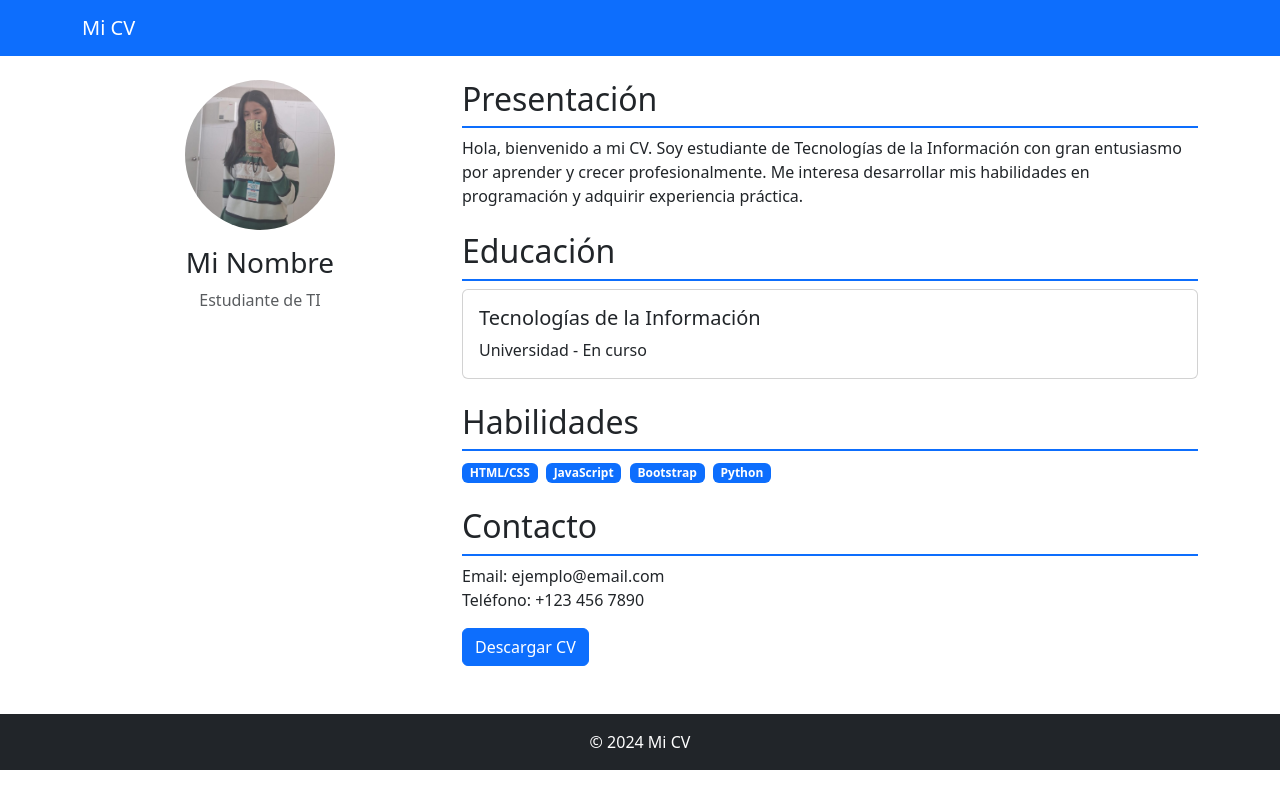
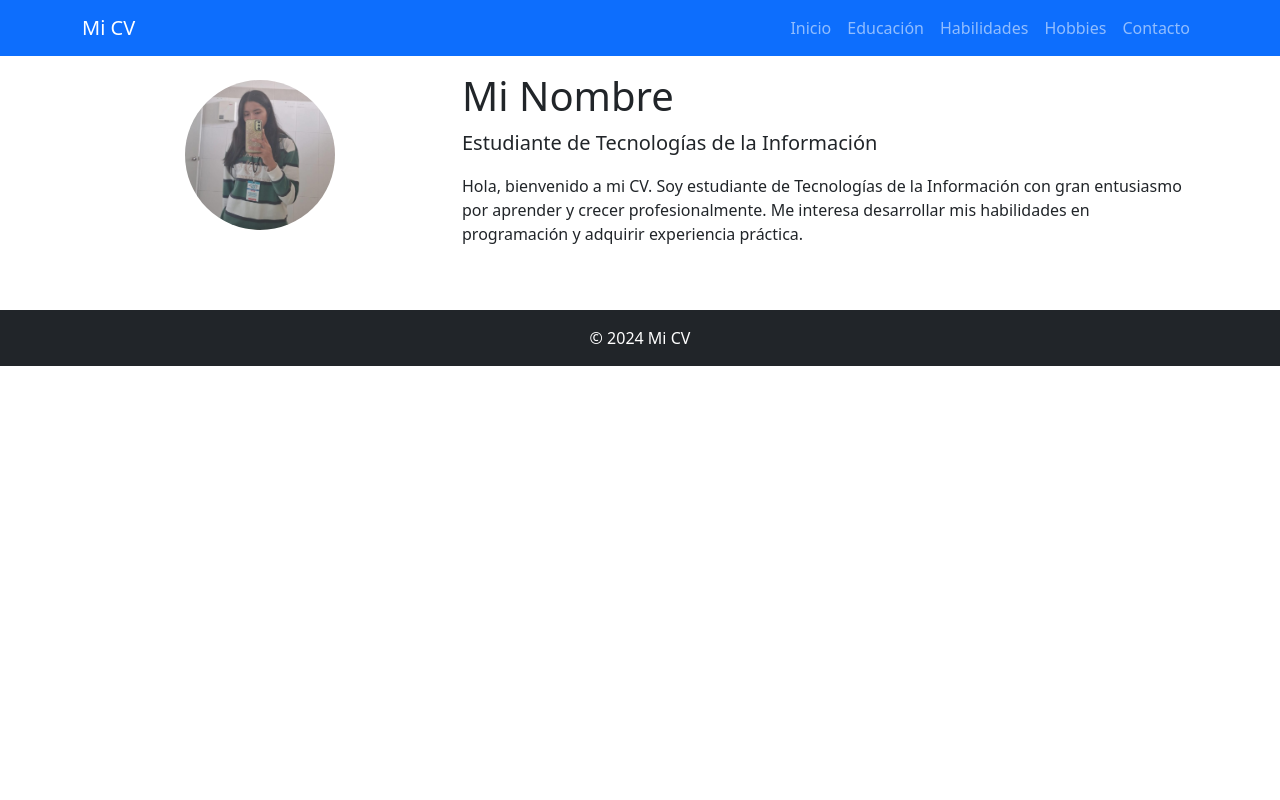
Before and after one commit to elizalhdz/CV-, a plain HTML site: page index.html in a window 1280 px wide. Drawn offline with nearby package versions, Linux system fonts and the light colour scheme.

Commit message:
Update index.html

```diff
--- a/index.html
+++ b/index.html
@@ -4,6 +4,7 @@
     <meta charset="UTF-8">
     <meta name="viewport" content="width=device-width, initial-scale=1.0">
     <title>Mi CV</title>
+    <!-- Bootstrap CSS -->
     <link href="https://cdn.jsdelivr.net/npm/bootstrap@5.3.0/dist/css/bootstrap.min.css" rel="stylesheet">
     <style>
         .profile-img {
@@ -14,57 +15,60 @@
         .section-title {
             border-bottom: 2px solid #0d6efd;
             padding-bottom: 8px;
+            margin-top: 30px;
+        }
+        section {
+            padding-top: 80px;
+            margin-top: -80px;
         }
     </style>
 </head>
 <body>
-    <nav class="navbar navbar-expand-lg navbar-dark bg-primary">
+    <nav class="navbar navbar-expand-lg navbar-dark bg-primary fixed-top">
         <div class="container">
-            <a class="navbar-brand" href="#">Mi CV</a>
+            <a class="navbar-brand" href="#inicio">Mi CV</a>
+            <button class="navbar-toggler" type="button" data-bs-toggle="collapse" data-bs-target="#navbarNav">
+                <span class="navbar-toggler-icon"></span>
+            </button>
+            <div class="collapse navbar-collapse" id="navbarNav">
+                <ul class="navbar-nav ms-auto">
+                    <li class="nav-item">
+                        <a class="nav-link" href="#inicio">Inicio</a>
+                    </li>
+                    <li class="nav-item">
+                        <a class="nav-link" href="#educacion">Educación</a>
+                    </li>
+                    <li class="nav-item">
+                        <a class="nav-link" href="#habilidades">Habilidades</a>
+                    </li>
+                    <li class="nav-item">
+                        <a class="nav-link" href="#hobbies">Hobbies</a>
+                    </li>
+                    <li class="nav-item">
+                        <a class="nav-link" href="#contacto">Contacto</a>
+                    </li>
+                </ul>
+            </div>
         </div>
     </nav>
-    <div class="container my-4">
-        <div class="row">
+    <div class="container mt-5 pt-4">
+        <section id="inicio">
+            <div class="row align-items-center">
                 <div class="col-md-4 text-center mb-4">
                     <img src="imagen.jpg" alt="Mi foto" class="profile-img rounded-circle">
-                <h3 class="mt-3">Mi Nombre</h3>
-                <p class="text-muted">Estudiante de TI</p>
                 </div>
-
                 <div class="col-md-8">
-                <h2 class="section-title">Presentación</h2>
+                    <h1>Mi Nombre</h1>
+                    <p class="lead">Estudiante de Tecnologías de la Información</p>
                     <p>Hola, bienvenido a mi CV. Soy estudiante de Tecnologías de la Información con gran entusiasmo por aprender y crecer profesionalmente. Me interesa desarrollar mis habilidades en programación y adquirir experiencia práctica.</p>
-
-                <h2 class="section-title mt-4">Educación</h2>
-                <div class="card mb-3">
-                    <div class="card-body">
-                        <h5 class="card-title">Tecnologías de la Información</h5>
-                        <p class="card-text">Universidad - En curso</p>
                 </div>
             </div>
+        </section>
 
-                <h2 class="section-title mt-4">Habilidades</h2>
-                <div class="mb-2">
-                    <span class="badge bg-primary me-1">HTML/CSS</span>
-                    <span class="badge bg-primary me-1">JavaScript</span>
-                    <span class="badge bg-primary me-1">Bootstrap</span>
-                    <span class="badge bg-primary me-1">Python</span>
     </div>
-
-                <h2 class="section-title mt-4">Contacto</h2>
-                <ul class="list-unstyled">
-                    <li>Email: ejemplo@email.com</li>
-                    <li>Teléfono: +123 456 7890</li>
-                </ul>
-                <button class="btn btn-primary">Descargar CV</button>
-            </div>
-        </div>
-    </div>
-
     <footer class="bg-dark text-white text-center py-3 mt-5">
         <p class="mb-0">&copy; 2024 Mi CV</p>
     </footer>
-
     <script src="https://cdn.jsdelivr.net/npm/bootstrap@5.3.0/dist/js/bootstrap.bundle.min.js"></script>
 </body>
 </html>
```
Lines whose indentation alone changed are shown as unchanged.
